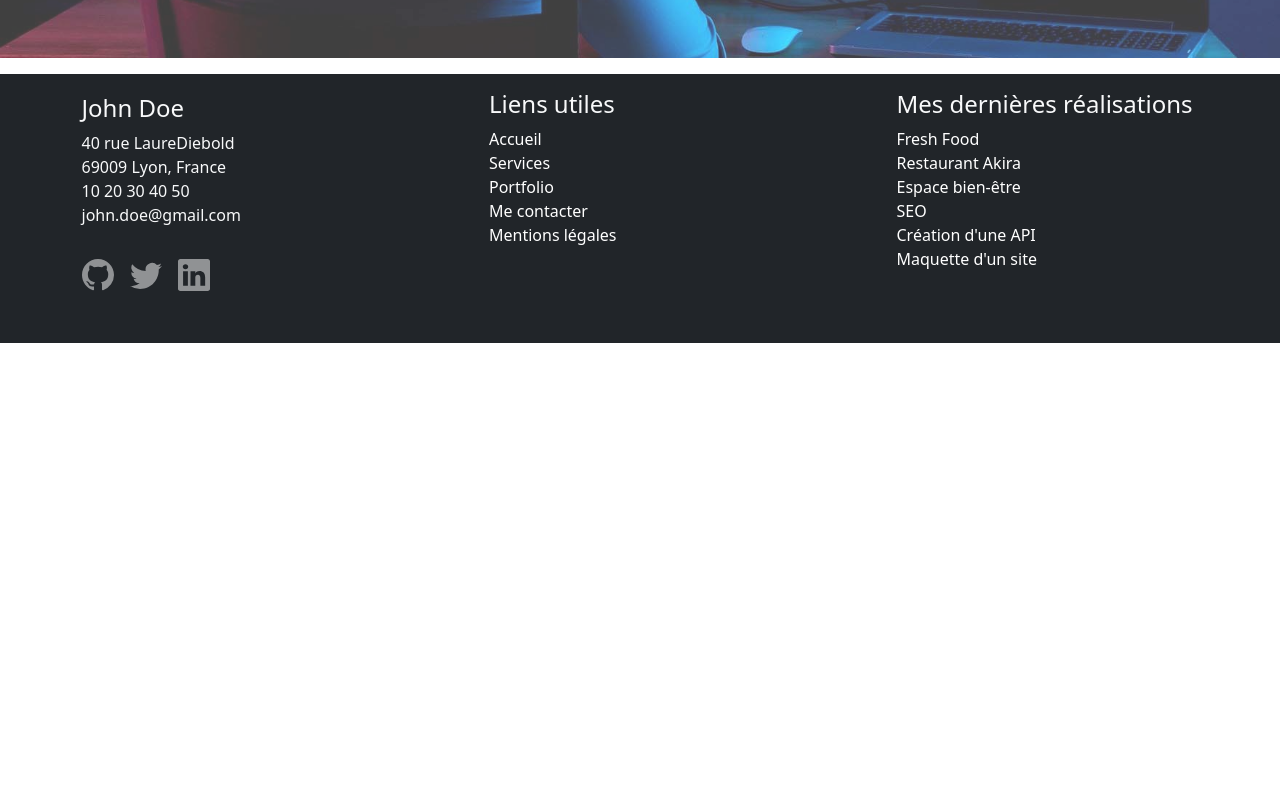
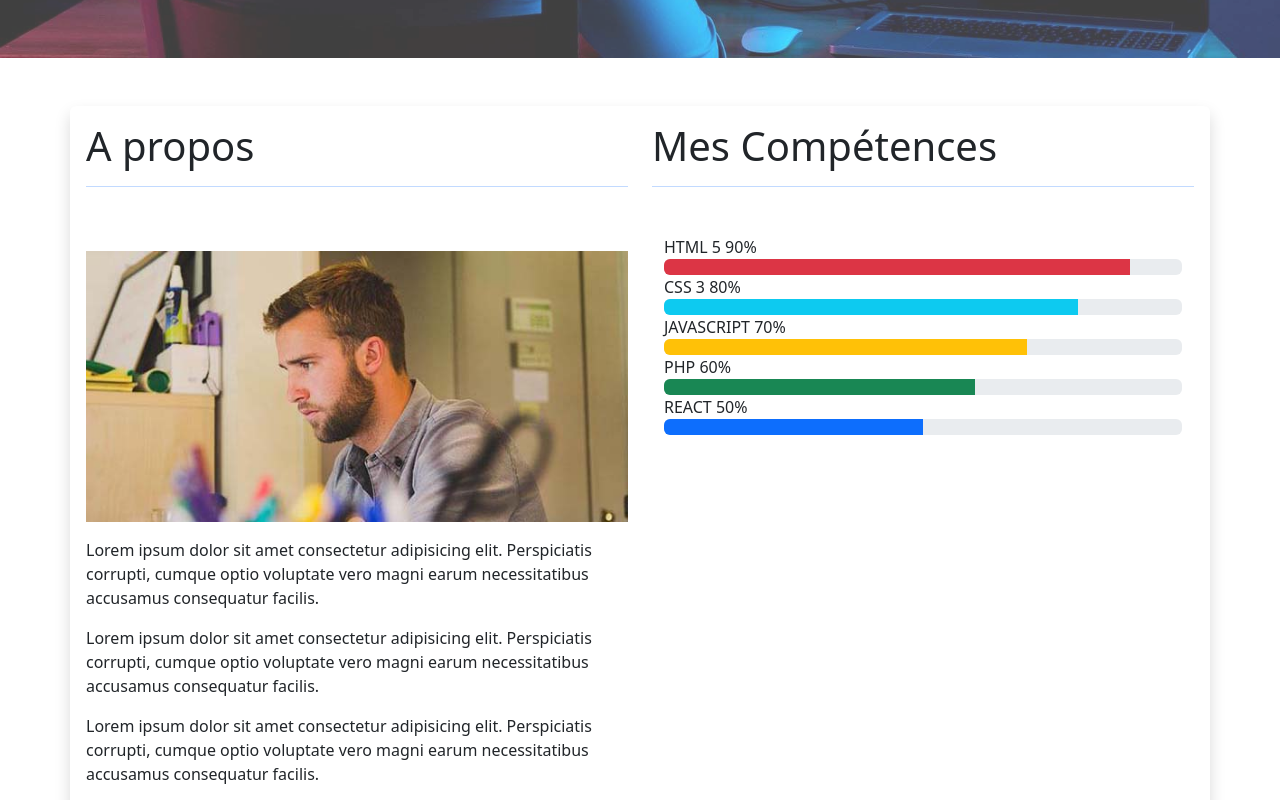
Before and after one commit to Toon-mo/Morieux_Tony_devoir_5_portfolio_John_Doe_react, a React (Create React App) app: page / in a window 1280 px wide. Shown: the part 800-1600 px from the top of the page. Before the commit the page ends 1143 px from the top, so only its background shows below. Built offline with nearby package versions, Linux system fonts and the light colour scheme.

Commit message:
Création de la section Main et du component progressbar

```diff
--- a/src/Pages/Accueil.js
+++ b/src/Pages/Accueil.js
@@ -2,12 +2,14 @@ import React from "react";
 import Navigation from "../components/Navigation";
 import Footer from "../components/Footer";
 import HomeHeader from "../components/HomeHeader";
+import Main from "../components/Main";
 
 const Accueil = () => {
   return (
     <div>
       <Navigation />
       <HomeHeader />
+      <Main />
       <Footer />
     </div>
   );
--- /dev/null
+++ b/src/components/Main.js
@@ -0,0 +1,49 @@
+import React from "react";
+import ProgressBar from "./ProgressBar";
+import aboutImg from "../assets/images/john-doe-about.jpg";
+
+const Main = () => {
+  return (
+    <div className="container shadow p-3 mb-5 bg-white rounded mt-5">
+      <div className="row justify-content-around">
+        <div className="col-12 col-md-6">
+          <div className="">
+            <h1>A propos</h1>
+            <hr className="text-primary" />
+            <img
+              src={aboutImg}
+              className="img-fluid mt-5"
+              alt="about img"
+            ></img>
+            <p className="mt-3">
+              Lorem ipsum dolor sit amet consectetur adipisicing elit.
+              Perspiciatis corrupti, cumque optio voluptate vero magni earum
+              necessitatibus accusamus consequatur facilis.
+            </p>
+            <p>
+              Lorem ipsum dolor sit amet consectetur adipisicing elit.
+              Perspiciatis corrupti, cumque optio voluptate vero magni earum
+              necessitatibus accusamus consequatur facilis.
+            </p>
+            <p>
+              Lorem ipsum dolor sit amet consectetur adipisicing elit.
+              Perspiciatis corrupti, cumque optio voluptate vero magni earum
+              necessitatibus accusamus consequatur facilis.
+            </p>
+          </div>
+        </div>
+        <div className="col-12 col-md-6">
+          <div className="">
+            <h1>Mes Compétences</h1>
+            <hr className=" text-primary" />
+            <div className="container mt-5">
+              <ProgressBar />
+            </div>
+          </div>
+        </div>
+      </div>
+    </div>
+  );
+};
+
+export default Main;
--- /dev/null
+++ b/src/components/ProgressBar.js
@@ -0,0 +1,21 @@
+import React from "react";
+import ProgressBar from "react-bootstrap/ProgressBar";
+
+function Progress() {
+  return (
+    <div>
+      <span>HTML 5 90%</span>
+      <ProgressBar variant="danger" now={90} />
+      <span>CSS 3 80%</span>
+      <ProgressBar variant="info" now={80} />
+      <span>JAVASCRIPT 70%</span>
+      <ProgressBar variant="warning" now={70} />
+      <span>PHP 60%</span>
+      <ProgressBar variant="success" now={60} />
+      <span>REACT 50%</span>
+      <ProgressBar variant="primary" now={50} />
+    </div>
+  );
+}
+
+export default Progress;
```
